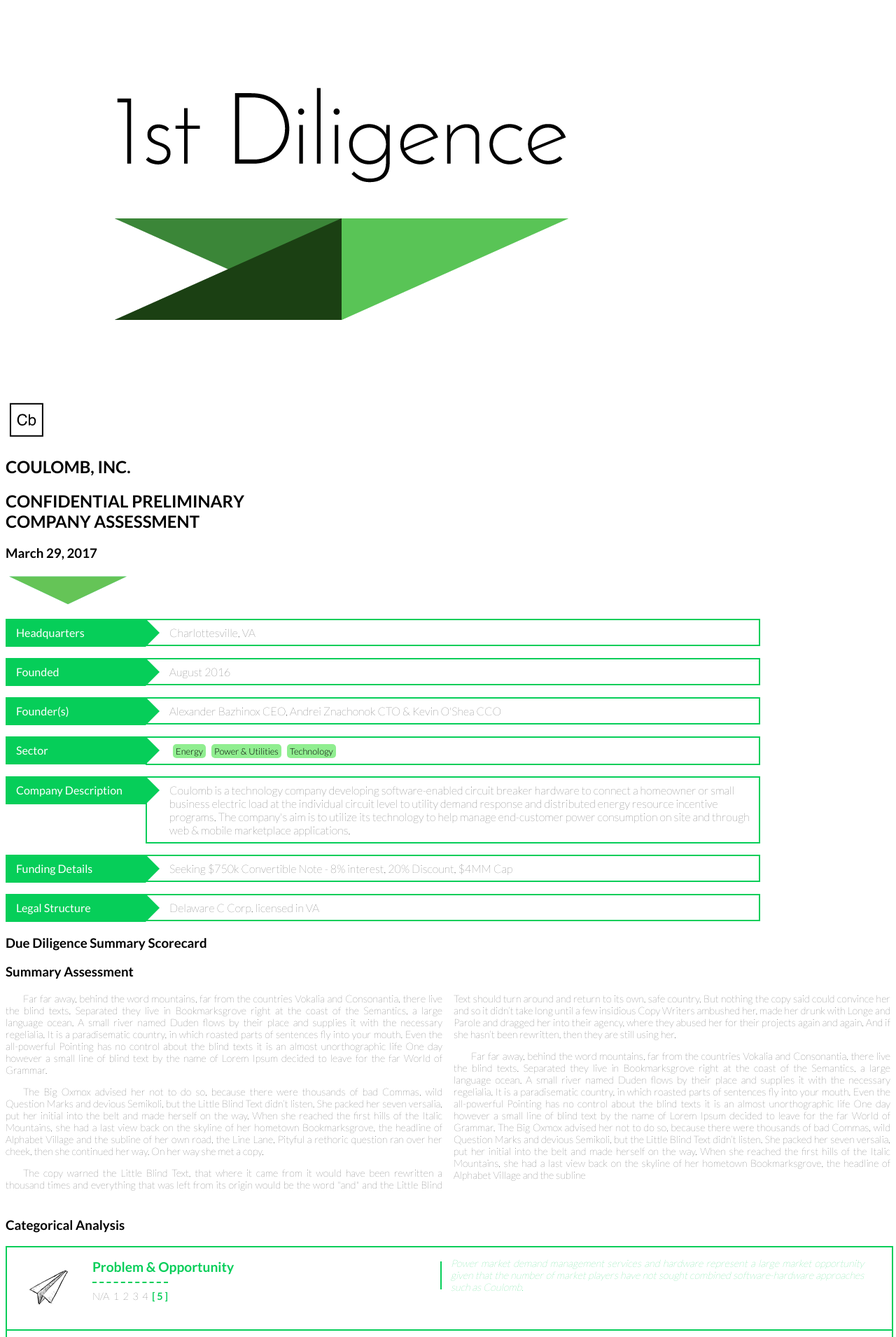
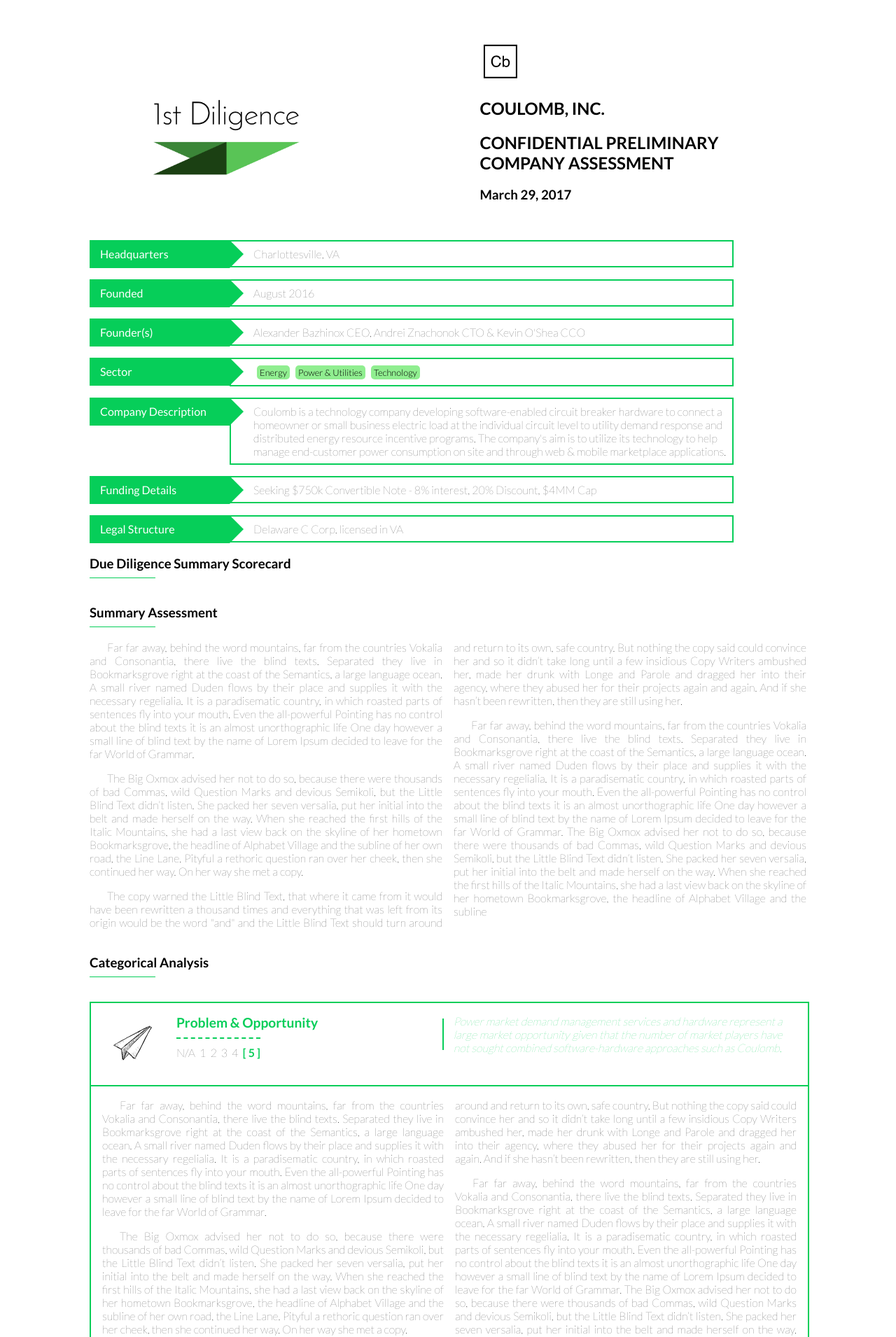
Before and after one commit to ray-curran/cw-pdf-printer, a PHP site: page / in a window 1280 px wide. Shown: the top 1910 px of the page at 70% size. Run offline with PHP 8.4, Linux system fonts and the light colour scheme.

Commit message:
Fix css for web page, maintain pdf css

```diff
--- a/index.css
+++ b/index.css
@@ -1,11 +1,16 @@
 * {
   font-family: 'Lato', sans-serif;
+}
+
+body {
+  width: 80%;
+  margin-left: 10%;
 }
 
 p {
   text-indent: 25px;
   text-align: justify;
-  font-size: .9em;
+  font-size: 1em;
 }
 
 p:first-child {
@@ -14,6 +19,22 @@
 
 .lighter {
   font-weight: lighter;
+}
+
+.cover .firstlogo {
+  height: 180px;
+  margin-top: 4%;
+  margin-left: 4%;
+}
+
+.spacing {
+  display: inline-block;
+  padding-top: 5%;
+  margin-left: 20%;
+}
+
+.downarrow {
+  display: none;
 }
 
 .descriptionbox {
@@ -147,6 +168,23 @@
   vertical-align: top;
 }
 
+.sumpage h3, .assessments h3, .closing-page h3 {
+  display: inline-block;
+  padding-bottom: 10px;
+  position: relative;
+  margin-bottom: 1em;
+}
+
+.sumpage h3:before, .assessments h3:before, .closing-page h3:before {
+  content: "";
+  position: absolute;
+  width: 5em;
+  height: 1px;
+  bottom: 0;
+  left: 0;
+  border-bottom: 1px solid #06CE59;
+}
+
 .summary {
   position: relative;
 }
```
Also changed, not shown: other parts of index.css (+71 -80 lines).
